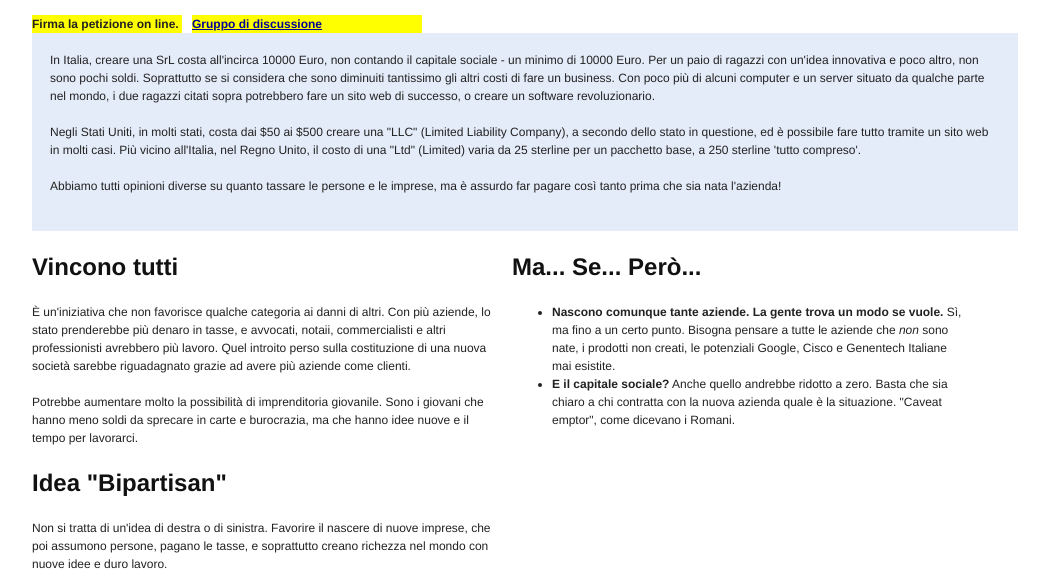
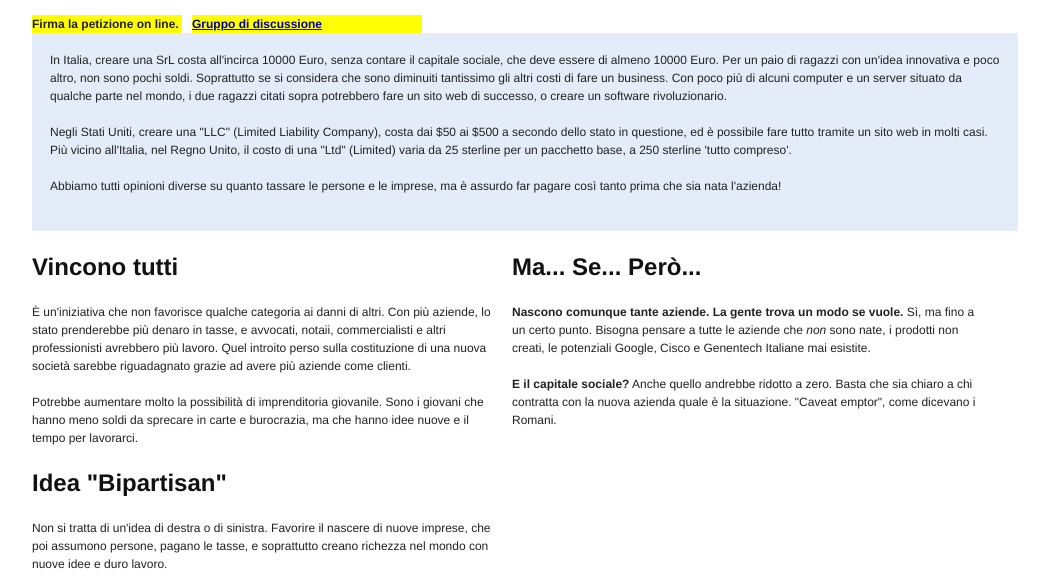
Before and after one commit to davidw/srlfacile, a plain HTML site: page index.html in a window 1280 px wide. Shown: the part 150-738 px from the top of the page, without its empty margins (133-1182 px from the left). Drawn offline with Linux system fonts and the light colour scheme.

Commit message:
More Italian corrections, removed a list.

```diff
--- a/index.html
+++ b/index.html
@@ -36,17 +36,17 @@
 
       <div class="span-24 box">
 	<p>
-	  In Italia, creare una SrL costa all'incirca 10000 Euro, non contando il capitale sociale -
-	  un minimo di 10000 Euro.  Per un paio di ragazzi con un'idea innovativa e poco altro, non
-	  sono pochi soldi.  Soprattutto se si considera che sono diminuiti tantissimo gli altri
-	  costi di fare un business.  Con poco pi&ugrave; di alcuni computer e un server situato da
-	  qualche parte nel mondo, i due ragazzi citati sopra potrebbero fare un sito web di
-	  successo, o creare un software revoluzionario.
+	  In Italia, creare una SrL costa all'incirca 10000 Euro, senza contare il capitale sociale,
+	  che deve essere di almeno 10000 Euro.  Per un paio di ragazzi con un'idea innovativa e
+	  poco altro, non sono pochi soldi.  Soprattutto se si considera che sono diminuiti
+	  tantissimo gli altri costi di fare un business.  Con poco pi&ugrave; di alcuni computer e
+	  un server situato da qualche parte nel mondo, i due ragazzi citati sopra potrebbero fare
+	  un sito web di successo, o creare un software rivoluzionario.
 	</p>
 	<p>
-	  Negli Stati Uniti, in molti stati, costa dai $50 ai $500 creare una "LLC" (Limited
-	  Liability Company), a secondo dello stato in questione, ed &egrave; possibile fare tutto tramite
-	  un sito web in molti casi.  Pi&ugrave; vicino all'Italia, nel Regno Unito, il costo di una "Ltd"
+	  Negli Stati Uniti, creare una "LLC" (Limited Liability Company), costa dai $50 ai $500 a
+	  secondo dello stato in questione, ed &egrave; possibile fare tutto tramite un sito web in
+	  molti casi.  Pi&ugrave; vicino all'Italia, nel Regno Unito, il costo di una "Ltd"
 	  (Limited) varia da 25 sterline per un pacchetto base, a 250 sterline 'tutto compreso'.
 	</p>
 	<p>
@@ -74,18 +74,16 @@
       <div class="span-12 last">
 	<h2>Ma...  Se...  Per&ograve;...</h2>
 
-	<ul>
-	  <li><b>Nascono comunque tante aziende.  La gente trova un modo se vuole.</b> S&igrave;, ma fino
-	    a un certo punto.  Bisogna pensare a tutte le aziende che <i>non</i> sono nate, i
-	    prodotti non creati, le potenziali Google, Cisco e Genentech Italiane mai esistite.
-	  </li>
-
-	  <li>
-	    <b>E il capitale sociale?</b> Anche quello andrebbe ridotto a zero.  Basta che sia
-	    chiaro a chi contratta con la nuova azienda quale &egrave; la situazione.  "Caveat
-	    emptor", come dicevano i Romani.
-	  </li>
-	</ul>
+	<p>
+	  <b>Nascono comunque tante aziende.  La gente trova un modo se vuole.</b> S&igrave;, ma fino
+	  a un certo punto.  Bisogna pensare a tutte le aziende che <i>non</i> sono nate, i
+	  prodotti non creati, le potenziali Google, Cisco e Genentech Italiane mai esistite.
+	</p>
+	<p>
+	  <b>E il capitale sociale?</b> Anche quello andrebbe ridotto a zero.  Basta che sia
+	  chiaro a chi contratta con la nuova azienda quale &egrave; la situazione.  "Caveat
+	  emptor", come dicevano i Romani.
+	</p>
       </div>
 
       <div class="span-12">
@@ -143,7 +141,12 @@
 
       <div class="span-24 last" style="text-align: center">
 
-	<a rel="license" href="http://creativecommons.org/licenses/by-sa/2.5/it/"><img alt="Creative Commons License" style="border-width:0" src="http://i.creativecommons.org/l/by-sa/2.5/it/88x31.png" /></a><br />This work is licensed under a <a rel="license" href="http://creativecommons.org/licenses/by-sa/2.5/it/">Creative Commons Attribution-Share Alike 2.5 Italy License</a>.
+	<a rel="license" href="http://creativecommons.org/licenses/by-sa/2.5/it/"><img alt="Creative
+	Commons License" style="border-width:0"
+	src="http://i.creativecommons.org/l/by-sa/2.5/it/88x31.png" /></a><br />I contenuti di
+	questo sito sono disponibili sotto la licenza: <a rel="license"
+	href="http://creativecommons.org/licenses/by-sa/2.5/it/">Creative Commons Attribution-Share
+	Alike 2.5 Italy License</a>.
       </div>
 
     </div>
```
